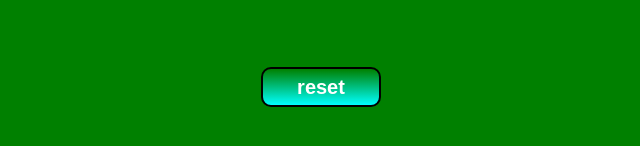
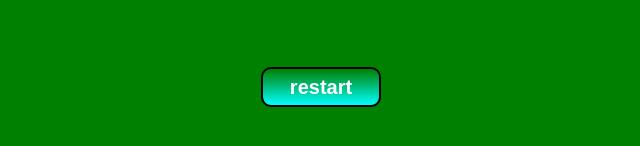
Before and after one commit to gaikeadtejas242007-dot/tejas52, a plain HTML site: page index.html in a window 1280 px wide. Shown: the part 458-604 px from the top of the page, 319-959 px from the left. Drawn offline with Linux system fonts and the light colour scheme.

Commit message:
small change

```diff
--- a/index.html
+++ b/index.html
@@ -40,7 +40,7 @@
 
     </div>
     <div id="lastpart">
-         <button id="reset">reset</button>
+         <button id="reset">restart</button>
     </div>
 
 
```
